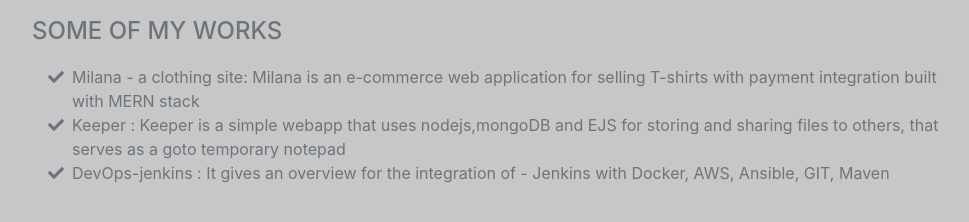
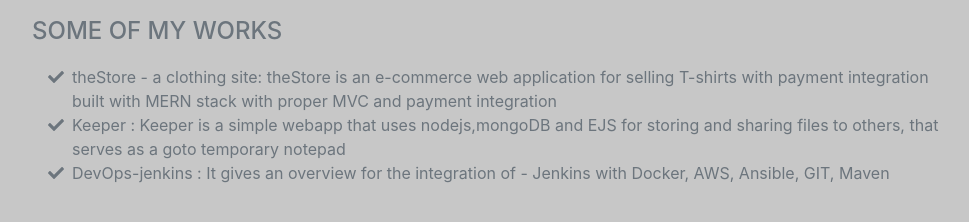
Before and after one commit to rohit23421/resume, a plain HTML site: page index.html in a window 1280 px wide. Shown: the part 3092-3314 px from the top of the page, without its empty margins (288-1257 px from the left). Drawn offline with nearby package versions, Linux system fonts and the light colour scheme; a web font is replaced by a local one.

Commit message:
Add files via upload

```diff
--- a/index.html
+++ b/index.html
@@ -88,10 +88,11 @@
                     <div class="flex-grow-1">
                         <h3 class="mb-0">Backend Developer-Intern</h3>
                         <div class="subheading mb-3">Digibros</div>
-                        <p>Implementing MVC and building RESTFUL API's for products with proper reusable codes for deployment
-                         building on Nodejs expressjs frameworks</p>
+                        <p>Implementing MVC and building RESTFUL API's for products with proper reusable codes for
+                            deployment
+                            building on Nodejs expressjs frameworks</p>
                     </div>
-                    <div class="flex-shrink-0"><span class="text-primary">September 2021 - December 2021</span></div>
+                    <div class="flex-shrink-0"><span class="text-primary">January 2022 - present</span></div>
                 </div>
                 <div class="d-flex flex-column flex-md-row justify-content-between mb-5">
                     <div class="flex-grow-1">
@@ -172,8 +173,8 @@
                 <ul class="fa-ul mb-0">
                     <li>
                         <span class="fa-li"><i class="fas fa-check"></i></span>
-                        Milana - a clothing site: Milana is an e-commerce web application for selling T-shirts with
-                        payment integration built with MERN stack
+                        theStore - a clothing site: theStore is an e-commerce web application for selling T-shirts with
+                        payment integration built with MERN stack with proper MVC and payment integration
                     </li>
                     <li>
                         <span class="fa-li"><i class="fas fa-check"></i></span>
```
